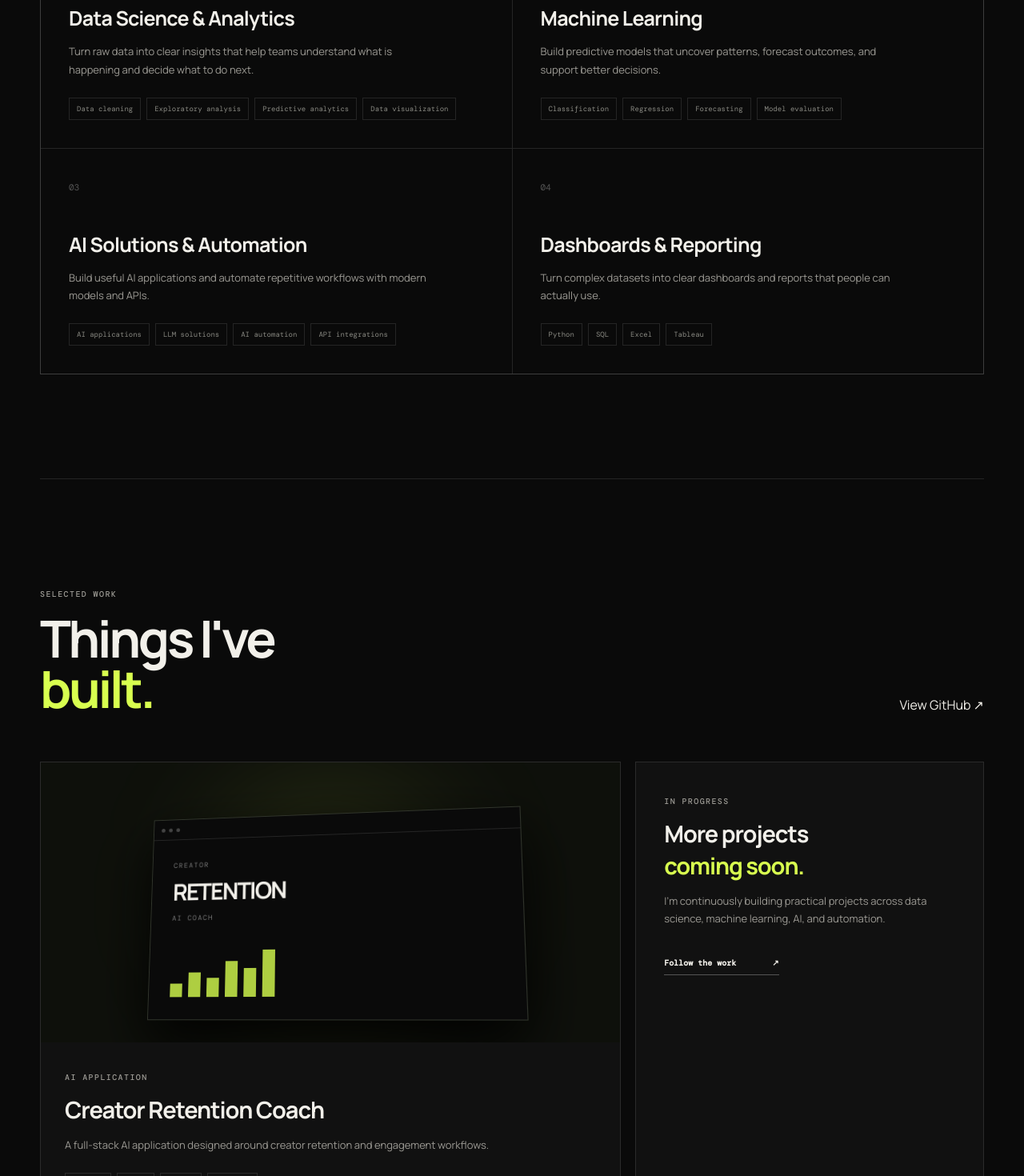
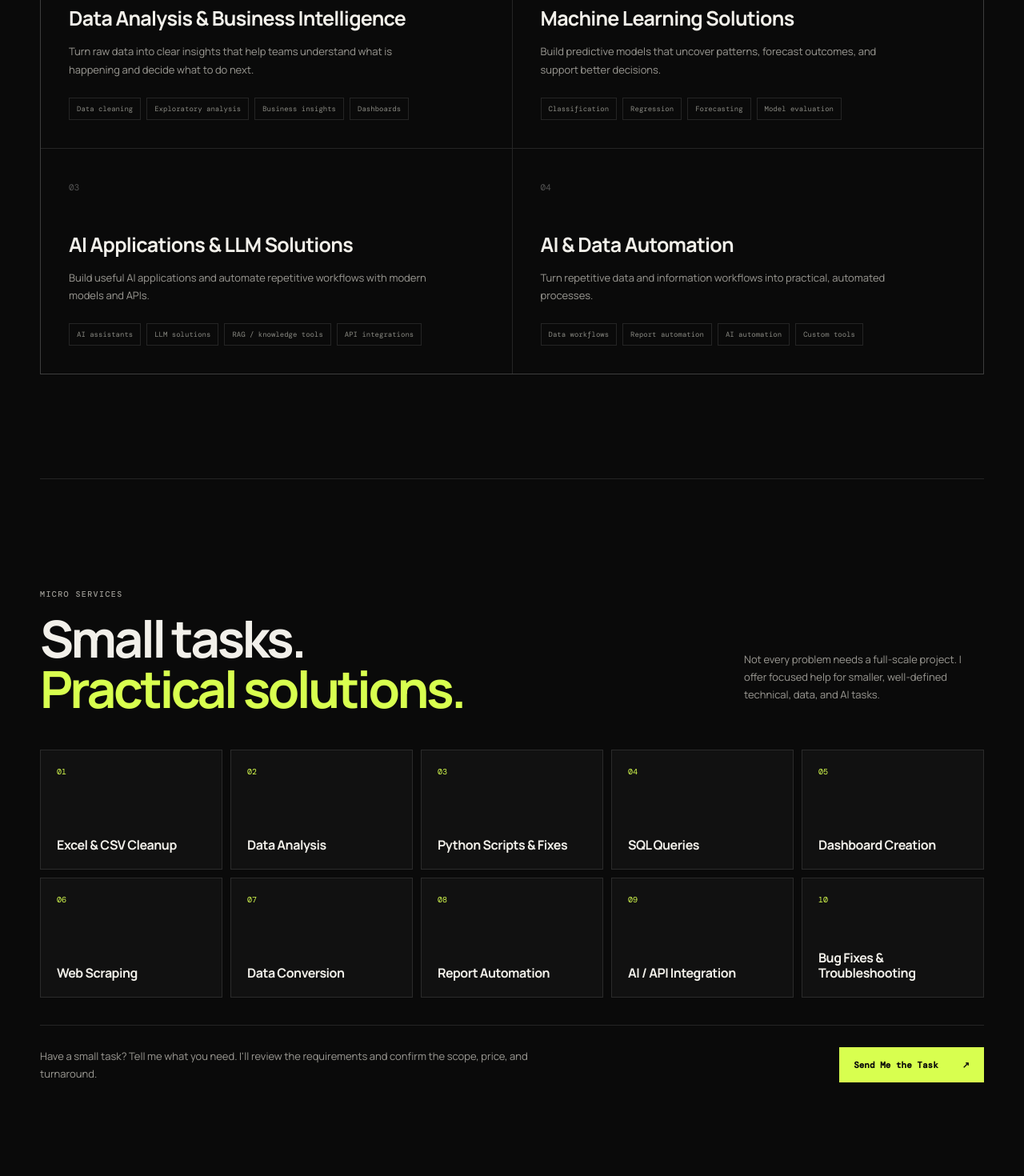
Before and after one commit to tafeemamair/portfolio-website, a Next.js app: page / in a window 1280 px wide. Shown: the part 1400-2870 px from the top of the page at 80% size. Built offline with nearby package versions, Linux system fonts and the light colour scheme.

Commit message:
Add services and micro services

```diff
--- a/app/globals.css
+++ b/app/globals.css
@@ -70,6 +70,15 @@ em { font-style: normal; color: var(--accent); }
 .tag-list, .tech-list { display: flex; gap: 7px; flex-wrap: wrap; margin-top: 24px; }
 .tag-list span, .tech-list span, .tech-cloud span { border: 1px solid var(--line); padding: 7px 9px; color: #898982; font: 9px "DM Mono", monospace; }
 
+.micro-services-section { padding: 130px 0; border-top: 1px solid var(--line); }
+.micro-services-heading { margin-bottom: 45px; }
+.micro-services-grid { display: grid; grid-template-columns: repeat(5, 1fr); gap: 10px; }
+.micro-service-card { min-height: 150px; padding: 20px; border: 1px solid var(--line); background: var(--surface); display: flex; flex-direction: column; justify-content: space-between; }
+.micro-service-card span { color: var(--accent); font: 10px "DM Mono", monospace; }
+.micro-service-card h3 { margin: 28px 0 0; font-size: 16px; line-height: 1.2; letter-spacing: -.03em; }
+.micro-services-cta { display: flex; align-items: center; justify-content: space-between; gap: 35px; margin-top: 34px; padding: 27px 0 0; border-top: 1px solid var(--line); }
+.micro-services-cta p { max-width: 640px; margin: 0; color: var(--muted); font-size: 13px; line-height: 1.7; }
+
 .project-grid { display: grid; grid-template-columns: 1.25fr .75fr; gap: 18px; }
 .project-card { border: 1px solid var(--line); background: var(--surface); overflow: hidden; }
 .project-art { height: 350px; position: relative; background: #0e100b; overflow: hidden; }
@@ -132,6 +141,9 @@ em { font-style: normal; color: var(--accent); }
   .section-heading { align-items: start; flex-direction: column; margin-bottom: 40px; }
   .services-grid { grid-template-columns: 1fr; }
   .service-card { min-height: auto; padding: 28px; }
+  .micro-services-grid { grid-template-columns: repeat(2, 1fr); }
+  .micro-service-card { min-height: 130px; }
+  .micro-services-cta { align-items: flex-start; flex-direction: column; }
   .project-art { height: 280px; }
   .about-section { gap: 25px; padding: 100px 0; }
   .about-side { border-left: 0; border-top: 1px solid var(--line); padding: 35px 0 0; }
@@ -150,6 +162,8 @@ em { font-style: normal; color: var(--accent); }
   .process-item { border-right: 0; border-bottom: 1px solid var(--line); margin-right: 0; padding-bottom: 30px; }
   .project-window { width: 82%; left: 9%; }
   .window-body strong { font-size: 24px; }
+  .micro-services-grid { grid-template-columns: 1fr; }
+  .micro-service-card { min-height: 110px; }
 }
 
 .trust-strip {
--- a/app/page.js
+++ b/app/page.js
@@ -1,28 +1,34 @@
 const services = [
   {
     number: "01",
-    title: "Data Science & Analytics",
+    title: "Data Analysis & Business Intelligence",
     text: "Turn raw data into clear insights that help teams understand what is happening and decide what to do next.",
-    items: ["Data cleaning", "Exploratory analysis", "Predictive analytics", "Data visualization"],
+    items: ["Data cleaning", "Exploratory analysis", "Business insights", "Dashboards"],
   },
   {
     number: "02",
-    title: "Machine Learning",
+    title: "Machine Learning Solutions",
     text: "Build predictive models that uncover patterns, forecast outcomes, and support better decisions.",
     items: ["Classification", "Regression", "Forecasting", "Model evaluation"],
   },
   {
     number: "03",
-    title: "AI Solutions & Automation",
+    title: "AI Applications & LLM Solutions",
     text: "Build useful AI applications and automate repetitive workflows with modern models and APIs.",
-    items: ["AI applications", "LLM solutions", "AI automation", "API integrations"],
+    items: ["AI assistants", "LLM solutions", "RAG / knowledge tools", "API integrations"],
   },
   {
     number: "04",
-    title: "Dashboards & Reporting",
-    text: "Turn complex datasets into clear dashboards and reports that people can actually use.",
-    items: ["Python", "SQL", "Excel", "Tableau"],
+    title: "AI & Data Automation",
+    text: "Turn repetitive data and information workflows into practical, automated processes.",
+    items: ["Data workflows", "Report automation", "AI automation", "Custom tools"],
   },
+];
+
+const microServices = [
+  "Excel & CSV Cleanup", "Data Analysis", "Python Scripts & Fixes", "SQL Queries",
+  "Dashboard Creation", "Web Scraping", "Data Conversion", "Report Automation",
+  "AI / API Integration", "Bug Fixes & Troubleshooting",
 ];
 
 const projects = [
@@ -110,6 +116,28 @@ export default function Home() {
               <div className="tag-list">{service.items.map((item) => <span key={item}>{item}</span>)}</div>
             </article>
           ))}
+        </div>
+      </section>
+
+      <section className="section micro-services-section" aria-labelledby="micro-services-heading">
+        <div className="section-heading micro-services-heading">
+          <div>
+            <span className="section-kicker">MICRO SERVICES</span>
+            <h2 id="micro-services-heading">Small tasks.<br /><em>Practical solutions.</em></h2>
+          </div>
+          <p>Not every problem needs a full-scale project. I offer focused help for smaller, well-defined technical, data, and AI tasks.</p>
+        </div>
+        <div className="micro-services-grid">
+          {microServices.map((service, index) => (
+            <article className="micro-service-card" key={service}>
+              <span>{String(index + 1).padStart(2, "0")}</span>
+              <h3>{service}</h3>
+            </article>
+          ))}
+        </div>
+        <div className="micro-services-cta">
+          <p>Have a small task? Tell me what you need. I&apos;ll review the requirements and confirm the scope, price, and turnaround.</p>
+          <a className="button primary" href="#contact">Send Me the Task <span>↗</span></a>
         </div>
       </section>
 
@@ -221,8 +249,8 @@ export default function Home() {
       <section id="contact" className="contact-section">
         <div className="contact-inner">
           <span className="section-kicker">LET&apos;S TALK</span>
-          <h2>Have a problem<br />you&apos;d like to <em>solve?</em></h2>
-          <p>Tell me what you&apos;re working on and what you&apos;d like to achieve. Let&apos;s see if I can help.</p>
+          <h2>Have a small task you&apos;d like to get done?</h2>
+          <p>Send me the details of what you need. I&apos;ll review the task and get back to you with the scope, price, and expected turnaround.</p>
           <a className="contact-email" href="mailto:aisantafeem@gmail.com">aisantafeem@gmail.com <span>↗</span></a>
           <div className="socials">
             <a href="https://github.com/tafeemamair" target="_blank" rel="noreferrer">GitHub ↗</a>
```
